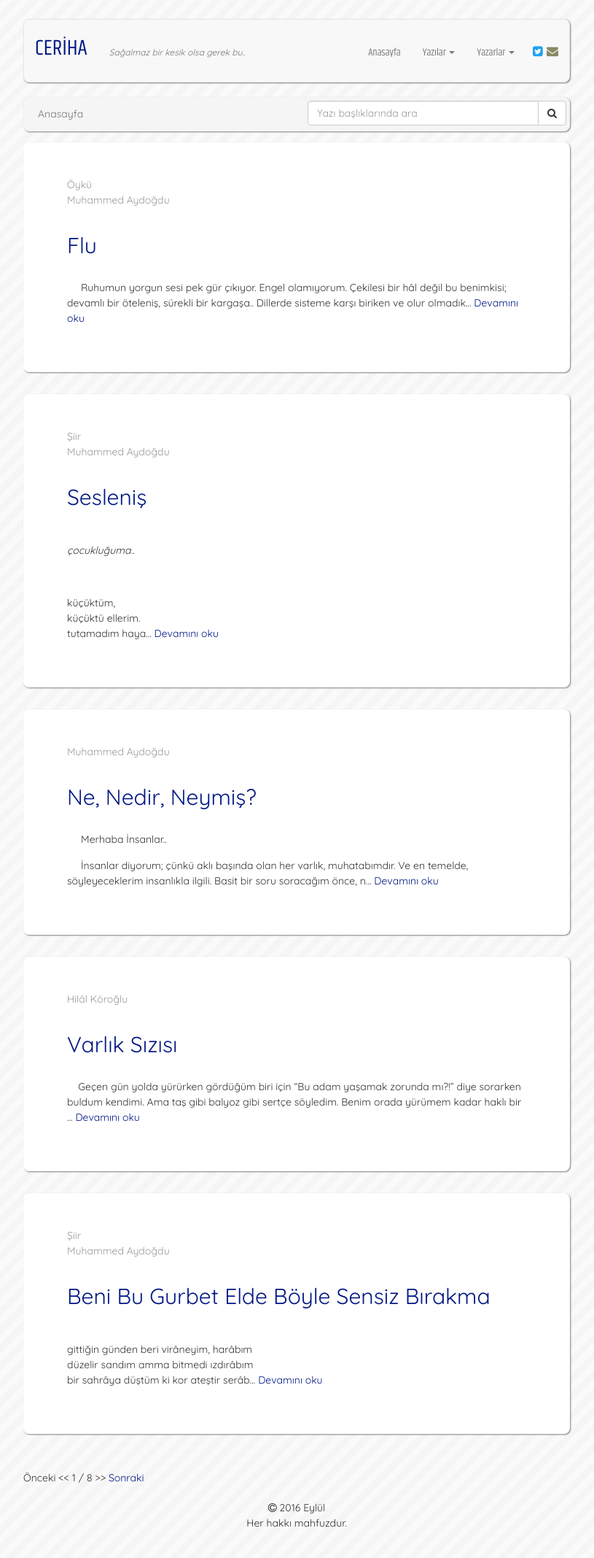
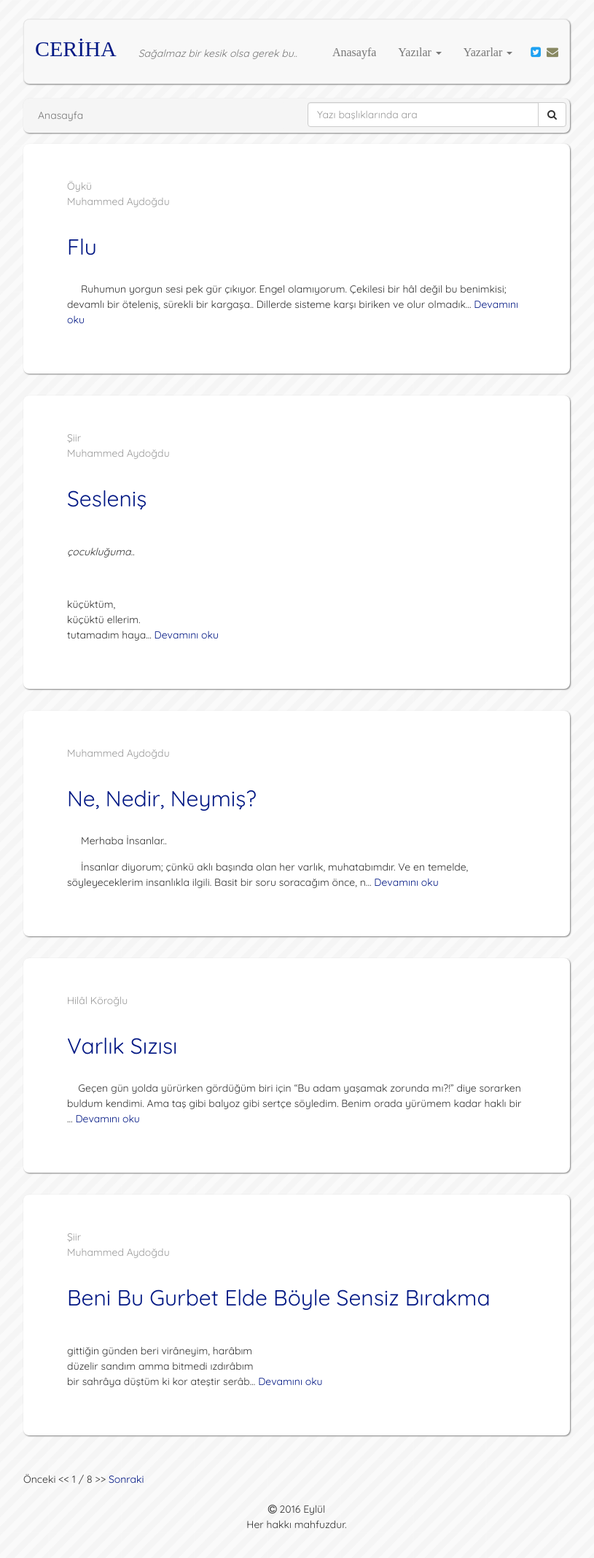
Before and after one commit to muhammedaydogdu/muhammedaydogdu.github.io, a Jekyll site: the page built from index.html, in a window 1280 px wide. Shown: the whole page at 73% size, without its empty margins (233-1048 px from the left). Built offline with Jekyll 4.4.1, drawn with Linux system fonts in a browser that asks for light colours; some web fonts are replaced; the list of posts is cut into pages by our own code.

Commit message:
Update style.css

```diff
--- a/css/style.css
+++ b/css/style.css
@@ -28,10 +28,10 @@ h2 {
 
 .container .navbar {
   margin-top: 26px;
-  font-family: "Khand", "Times New Roman", serif;
+  font-family: "Poiret One", "Times New Roman", serif;
   padding: 15px 0 15px 0;
   box-shadow: 1px 1px 2px grey;
-  font-size: 14px;
+  font-size: 16px;
   border-radius: 8px;
 }
 
@@ -49,7 +49,7 @@ h2 {
 }
 
 .navbar .navbar-text {
-  font-size: 12px;
+  font-size: 14px;
   margin-top: 21px;
   margin-bottom: 15px;
   font-family: "Quicksand", "Times New Roman", serif;
```
